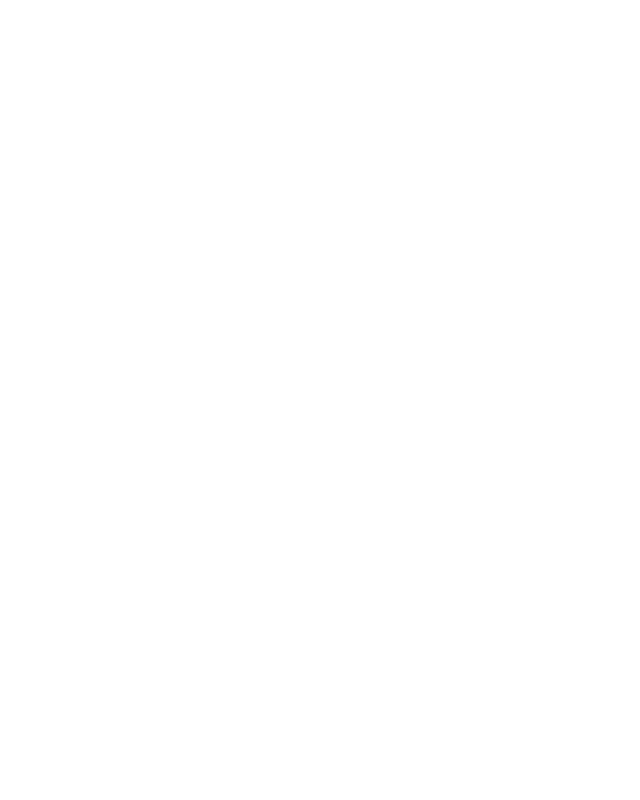
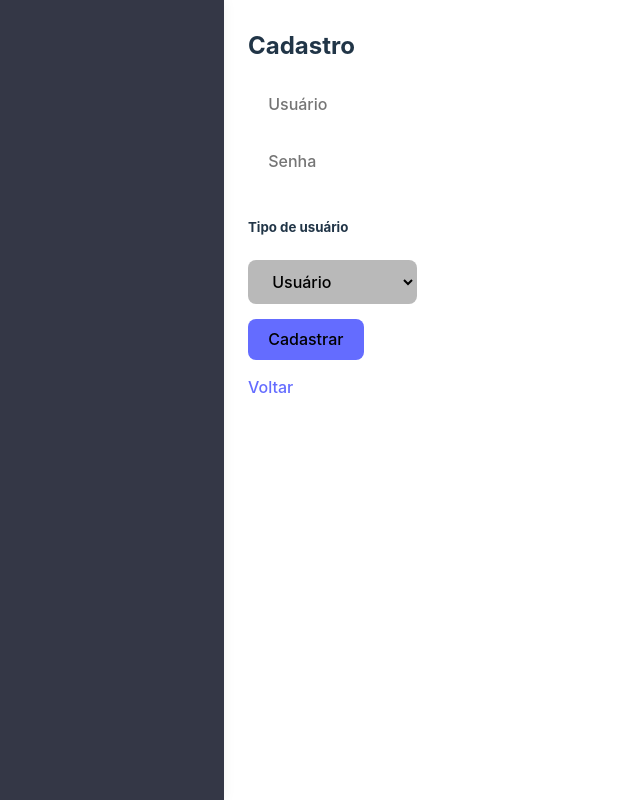
Before and after one commit to lucascastro-dev/gerenciamentoDeAcademia, a React (Vite) app in the folder frontend/: page /arealogada/cadastro in a window 1280 px wide. Before the commit this address had no page. Shown: the whole page, without its empty margins (16-656 px from the left). Built offline with nearby package versions, Linux system fonts and the light colour scheme.

Commit message:
Ajustando retorno de serviço de login

```diff
--- a/frontend/package.json
+++ b/frontend/package.json
@@ -14,7 +14,7 @@
     "axios": "^1.6.1",
     "react": "^18.2.0",
     "react-dom": "^18.2.0",
-    "react-router-dom": "^6.18.0",
+    "react-router-dom": "^6.20.1",
     "styled-components": "^6.1.1"
   },
   "devDependencies": {
@@ -28,5 +28,8 @@
     "eslint-plugin-react-refresh": "^0.4.3",
     "typescript": "^5.0.2",
     "vite": "^4.4.5"
+  },
+  "resolutions": {
+    "styled-components": "^5"
   }
 }
--- a/frontend/src/App.tsx
+++ b/frontend/src/App.tsx
@@ -1,19 +1,10 @@
 // src/App.tsx
 import React from 'react';
-import { BrowserRouter as Router, Routes, Route } from 'react-router-dom';
-import Login from './components/Login';
-import Cadastro from './components/Cadastro';
+import { BrowserRouter as Outlet } from 'react-router-dom';
 
 const App: React.FC = () => {
   return (
-    <Router>
-      <Routes>
-        <Route path="/" element={<Login />} />
-        <Route path="/login" element={<Login />} />
-        <Route path="/cadastro" element={<Cadastro />} />
-        {/* Adicione mais rotas conforme necessário */}
-      </Routes>
-    </Router>
+    <Outlet/>
   );
 };
 
--- a/frontend/src/components/Cadastro.tsx
+++ b/frontend/src/components/Cadastro.tsx
@@ -1,38 +1,44 @@
-import React, { useState } from 'react';
-import { useNavigate } from 'react-router-dom';
+import React, { useEffect, useState } from 'react';
+import { Link, useNavigate } from 'react-router-dom';
 import AuthService from '../services/AuthService';
+import { AxiosError } from 'axios';
 
 const Cadastro: React.FC = () => {
   const [login, setLogin] = useState('');
   const [password, setPassword] = useState('');
-  const [role, setRole] = useState('ADMIN');
+  const [role, setRole] = useState('USER');
+  const [state, setState] = useState('');
   const navigate = useNavigate();
 
   const handleCadastro = async () => {
-    try {
-      await AuthService.cadastrar({ login, password, role });
-      alert("Cadastro realizado com sucesso!")
-      navigate('/login');
-    } catch (error) {
-      console.error('Erro ao cadastrar:', error);
-    }
+    await AuthService.cadastrar({ login, password, role })
+      .then((value) => {
+        setState(value.data)
+        navigate('/login');
+      })
+      .catch((value: AxiosError) => {
+        setState(value.response ? `${value.response.data}` : `${value}`)
+      });
+
   };
+
+  useEffect(() => {
+    console.log(state);
+  }, [state])
 
   return (
     <div>
       <h2>Cadastro</h2>
       <label>
-        Login:
-        <input type="text" value={login} onChange={(e) => setLogin(e.target.value)} />
+        <input placeholder='Usuário' type="text" value={login} onChange={(e) => setLogin(e.target.value)} />
       </label>
       <br />
       <label>
-        Senha:
-        <input type="password" value={password} onChange={(e) => setPassword(e.target.value)} />
+        <input placeholder='Senha' type="password" value={password} onChange={(e) => setPassword(e.target.value)} />
       </label>
       <br />
       <label>
-        Role:
+        <h5>Tipo de usuário</h5>
         <select value={role} onChange={(e) => setRole(e.target.value)}>
           <option value="USER">Usuário</option>
           <option value="ADMIN">Administrador</option>
@@ -42,6 +48,8 @@
       <button type="button" onClick={handleCadastro}>
         Cadastrar
       </button>
+<br/>
+      <Link to="/arealogada/login">Voltar</Link>
     </div>
   );
 };
--- /dev/null
+++ b/frontend/src/components/Layout.tsx
@@ -0,0 +1,106 @@
+import styled from "styled-components";
+import { Outlet } from "react-router-dom";
+
+const ContainerApplication = styled.div`
+  display: grid;
+  grid-template-columns: repeat(20, 1fr);
+  grid-template-rows: repeat(10, 1fr);
+  height: 100vh;
+
+  @media (max-width: 1366px) {
+    grid-template-columns: repeat(10, 1fr);
+  }
+
+  @media (max-width: 768px) {
+    grid-template-columns: repeat(10, 1fr);
+  }
+
+  @media (max-width: 480px) {
+    grid-template-columns: 1fr;
+  }
+`;
+
+const SingleSpaApplicationMenuLeft = styled.aside`
+  //border-top-right-radius: 1rem;
+  //border-bottom-right-radius: 1rem;
+  box-shadow: 0 0 0.8rem #0000000f;
+  /* background-color: #1d1b22; */
+  background-color: #343746;
+
+  grid-column: span 2;
+  grid-row: span 10;
+
+  position: relative;
+
+  min-width: 15rem;
+
+  @media (max-width: 1366px) {
+    grid-column: span 2;
+    grid-row: span 10;
+  }
+
+  @media (max-width: 950px) {
+    grid-column: span 10;
+    grid-row: span 1;
+    display: flex;
+    justify-content: end;
+    align-items: end;
+    border-radius: 0;
+
+    max-height: 3.5rem;
+  }
+`;
+
+const SingleSpaApplicationApps = styled.main`
+  grid-column: span 18;
+  grid-row: span 10;
+  padding-left: 1rem;
+  padding-right: 1rem;
+  border-radius: 1rem;
+  margin: 0.5rem;
+
+  @media (max-width: 1366px) {
+    grid-column: span 8;
+    grid-row: span 10;
+  }
+
+  @media (max-width: 950px) {
+    grid-column: span 10;
+    grid-row: span 9;
+  }
+
+  @media (max-width: 480px) {
+    grid-column: span 10;
+    grid-row: span 9;
+  }
+
+  overflow: auto;
+  &::-webkit-scrollbar {
+    width: 0.5rem;
+    height: 0.5rem;
+    background-color: transparent;
+  }
+
+  &::-webkit-scrollbar-thumb {
+    background-color: var(--light-gray);
+    border-radius: 0.5rem;
+  }
+
+  &::-webkit-scrollbar-thumb:hover {
+    background-color: var(--gray);
+  }
+`;
+
+export const Layout: React.FC = () => {
+  return (
+    <>
+        <ContainerApplication>
+          <SingleSpaApplicationMenuLeft>
+          </SingleSpaApplicationMenuLeft>
+          <SingleSpaApplicationApps>
+            <Outlet />
+          </SingleSpaApplicationApps>
+        </ContainerApplication>
+    </>
+  );
+};
--- a/frontend/src/components/Login.tsx
+++ b/frontend/src/components/Login.tsx
@@ -1,32 +1,37 @@
 // src/components/Login.tsx
-import React, { useState } from 'react';
+import React, { useEffect, useState } from 'react';
 import { useNavigate } from 'react-router-dom';
 import AuthService from '../services/AuthService';
 import { Link } from 'react-router-dom';
+import { AxiosError } from 'axios';
 
 const Login: React.FC = () => {
   const [login, setLogin] = useState('');
   const [password, setPassword] = useState('');
+  const [token, setToken] = useState('');
+  const [state, setState] = useState('');
   const navigate = useNavigate();
 
   const handleLogin = async () => {
-    try {
-      const token = await AuthService.login(login, password);
-      console.log("Token gerado: " + token)
-      alert("Login realizado com sucesso!")
+    await AuthService.login(login, password).then((value) => {
+      setToken(value.data);
       navigate('/home');
-    } catch (error) {
-      console.error('Erro de login:', error);
-      alert(error)
-    }
+    }).catch((value: AxiosError) => {
+      setState(value.response ? `${value.response.data}` : `${value}`)
+    });;
   };
+
+  console.log("Token gerado: " + token)
+
+  useEffect(() => {
+    console.log(state);
+  }, [state])
 
   return (
     <div>
       <h2>Login</h2>
       <form>
         <label>
-          Usuário:
           <input
             type="text"
             value={login}
@@ -36,7 +41,6 @@
         </label>
         <br />
         <label>
-          Senha:
           <input
             type="password"
             value={password}
@@ -49,7 +53,7 @@
           Login
         </button>
       </form>
-      <Link to="/cadastro">Registrar</Link>
+      <Link to="/arealogada/cadastro">Registrar</Link>
     </div>
   );
 };
--- a/frontend/src/index.css
+++ b/frontend/src/index.css
@@ -38,6 +38,7 @@
 
 button {
   border-radius: 8px;
+  margin-bottom: 15px;
   border: 1px solid transparent;
   padding: 0.6em 1.2em;
   font-size: 1em;
@@ -46,6 +47,31 @@
   background-color: #1a1a1a;
   cursor: pointer;
   transition: border-color 0.25s;
+}
+
+select{
+  border-radius: 8px;
+  border: 1px solid transparent;
+  margin-bottom: 15px;
+  padding: 0.6em 1.2em;
+  font-size: 1em;
+  font-weight: 500;
+  font-family: inherit;
+  cursor: pointer;
+  transition: border-color 0.25s;
+  background-color: #B9B9B9;
+}
+
+input{
+  border-color: #1a1a1a;
+    border-radius: 8px;
+    border: 1px solid transparent;
+    margin-bottom: 15px;
+    padding: 0.6em 1.2em;
+    font-size: 1em;
+    font-weight: 500;
+    font-family: inherit;
+    transition: border-color 0.25s;
 }
 button:hover {
   border-color: #646cff;
@@ -64,6 +90,6 @@
     color: #747bff;
   }
   button {
-    background-color: #f9f9f9;
+    background-color: #646cff;
   }
 }
--- a/frontend/src/main.tsx
+++ b/frontend/src/main.tsx
@@ -1,10 +1,27 @@
-import React from 'react'
-import ReactDOM from 'react-dom/client'
-import App from './App.tsx'
-import './index.css'
+import React from "react";
+import ReactDOM from "react-dom/client";
 
-ReactDOM.createRoot(document.getElementById('root')!).render(
+import { BrowserRouter, Route, Routes } from "react-router-dom";
+
+import "./index.css";
+import Login from "./components/Login";
+import { Layout } from "./components/Layout";
+import Cadastro from "./components/Cadastro";
+
+const root = ReactDOM.createRoot(
+  document.getElementById("root") as HTMLElement
+);
+
+root.render(
   <React.StrictMode>
-    <App />
-  </React.StrictMode>,
-)
+    <BrowserRouter>
+      <Routes>
+        <Route path="/" element={<Login />} />
+        <Route path="arealogada" element={<Layout />}>
+          <Route path="login" element={<Login />} />
+          <Route path="cadastro" element={<Cadastro />} />
+        </Route>
+      </Routes>
+    </BrowserRouter>
+  </React.StrictMode>
+);
--- a/frontend/src/services/AuthService.ts
+++ b/frontend/src/services/AuthService.ts
@@ -3,24 +3,12 @@
 const BASE_URL = 'http://localhost:8080/auth';
 
 const AuthService = {
-    login: async (login: string, password: string) => {
-        try {
-            const response = await axios.post(`${BASE_URL}/login`, { login, password });
-            console.log(response)
-            return response.data.token;
-        } catch (error) {
-            console.log('Falha na autenticação', error);
-            throw new Error('Falha na autenticação');
-        }
+    login: (login: string, password: string) => {
+            return axios.post(`${BASE_URL}/login`, { login, password });
     },
 
-    cadastrar: async (data: { login: string; password: string; role: string }): Promise<void> => {
-        try {
-            await axios.post(`${BASE_URL}/cadastrar`, data);
-        } catch (error) {
-            console.log('Erro ao cadastrar', error);
-            throw new Error('Erro ao cadastrar');
-        }
+    cadastrar: (data: { login: string; password: string; role: string }) => {
+        return axios.post(`${BASE_URL}/cadastrar`, data);
     },
 };
 
```
Also changed, not shown: 1 other file (tests, documents, lock files or other folders).
